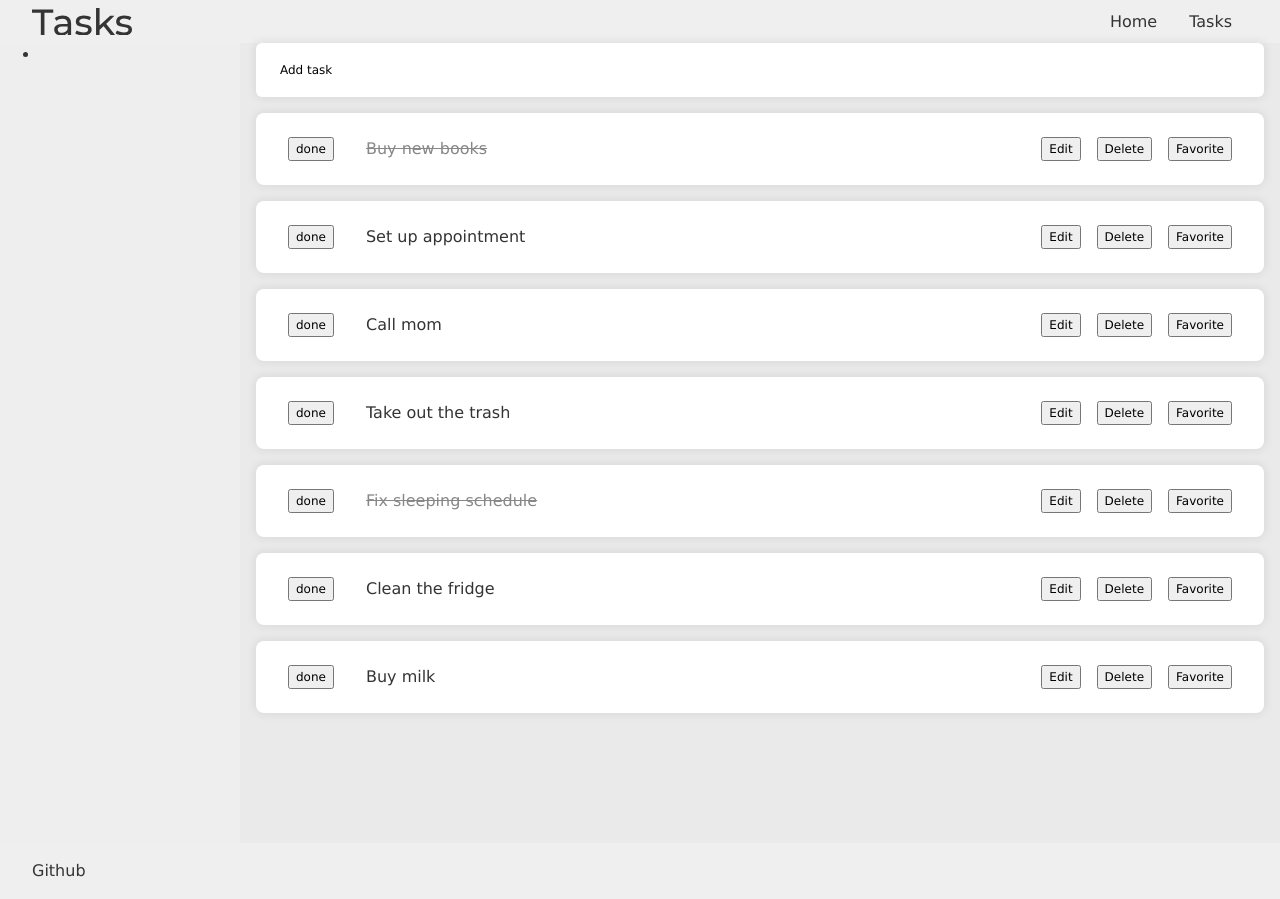
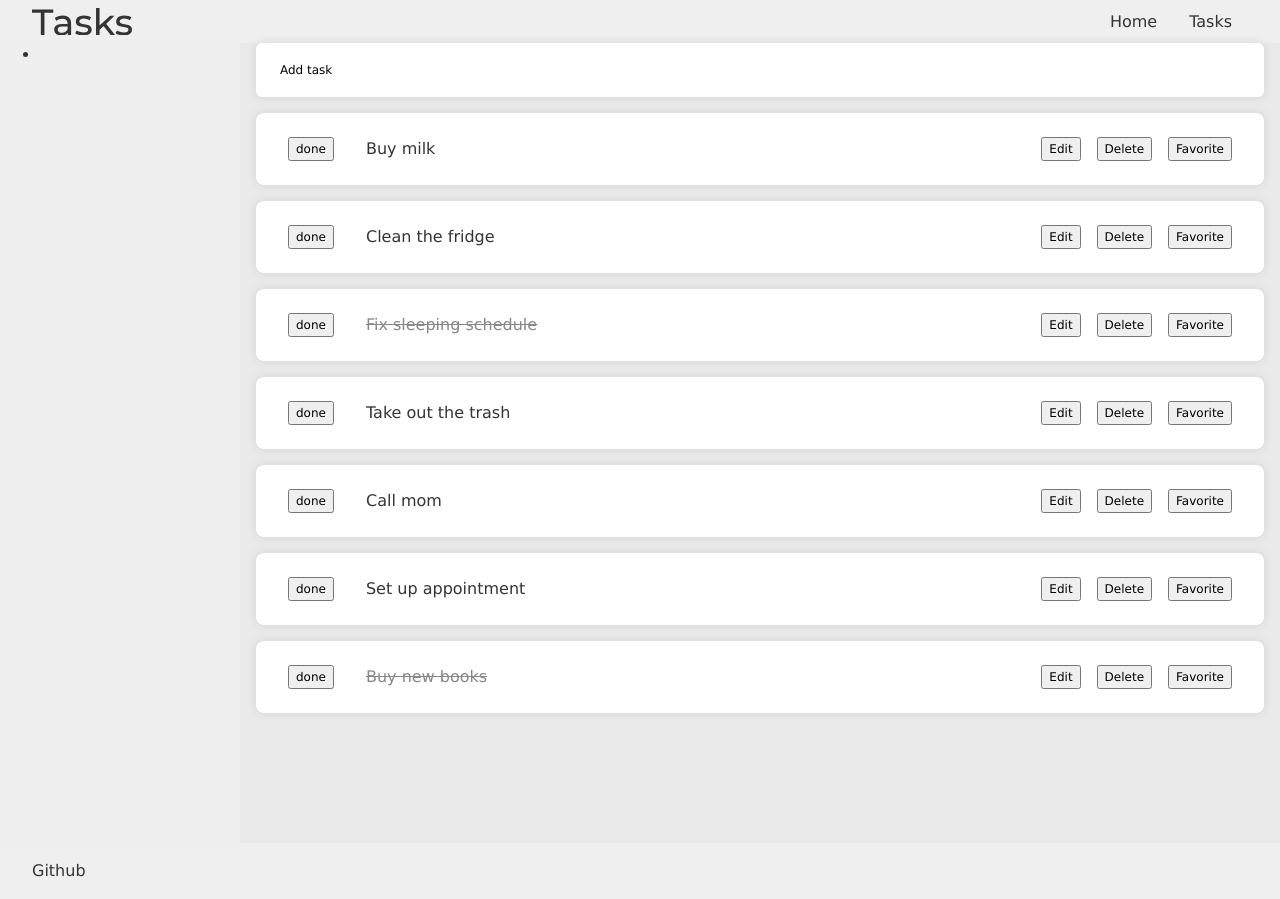
Before and after one commit to arthur-tsutiya/aplicacao-de-tarefas, a React (Create React App) app: page /tasks in a window 1280 px wide. Built offline with nearby package versions, Linux system fonts and the light colour scheme.

Commit message:
Fix bug in task rendering

```diff
--- a/src/components/TasksView.js
+++ b/src/components/TasksView.js
@@ -7,22 +7,23 @@ import { useState } from 'react';
 export default function TasksView({tasks, onTaskToggle, onTaskChange, onTaskDelete, onTaskAdd, onTaskImportanceToggle}) {
     const [editedTaskId, setEditedTaskId] = useState(null);
     const [newTask, setNewTask] = useState(false);
-/*
+
     const importantTasks = [];
     const regularTasks = [];
     tasks.forEach(task => {
-      if (task.important) {
-        let element = <Task key={task.id} task={task} onTaskToggle={onTaskToggle} onEditClick={editTask} onTaskDelete={onTaskDelete} onTaskImportanceToggle={onTaskImportanceToggle} important/>;
+
+        let element = <Task key={task.id} task={task} onTaskToggle={onTaskToggle} onEditClick={editTask} onTaskDelete={onTaskDelete} onTaskImportanceToggle={onTaskImportanceToggle}/>;
         if (task.id === editedTaskId) {
           element = <TaskEdit task={task} onTaskChange={onTaskChange} onTaskEditEnd={finishEditTask} onTaskImportanceToggle={onTaskImportanceToggle}/>;
         }
+
+      if (task.important) {
         importantTasks.push(element);
       } else {
-        let element = <Task key={task.id} task={task} onTaskToggle={onTaskToggle} onEditClick={editTask} onTaskDelete={onTaskDelete} onTaskImportanceToggle={onTaskImportanceToggle}/>;
         regularTasks.push(<Task key={task.id} task={task} onTaskToggle={onTaskToggle} onEditClick={editTask} onTaskDelete={onTaskDelete} onTaskImportanceToggle={onTaskImportanceToggle}/>);
       }
     });
-*/
+
     function editTask(id) {
       setEditedTaskId(id);
     }
@@ -43,10 +44,8 @@ export default function TasksView({tasks, onTaskToggle, onTaskChange, onTaskDele
       <section className="tasks-view">
         {newTask === true ? <TaskNew onTaskAdd={onTaskAdd} onFinishedTaskAdd={finishCreatingTask} /> : <button className="task card card-btn" onClick={createTask}>Add task</button>}
         <ul className="tasks-list">
-            {tasks.toReversed().map(task => {
-                if (editedTaskId === task.id) return <TaskEdit task={task} onTaskChange={onTaskChange} onTaskEditEnd={finishEditTask} onTaskImportanceToggle={onTaskImportanceToggle}/>;
-                return <Task key={task.id} task={task} onTaskToggle={onTaskToggle} onEditClick={editTask} onTaskDelete={onTaskDelete} onTaskImportanceToggle={onTaskImportanceToggle}/>;
-            })}
+            {importantTasks}
+            {regularTasks}
         </ul>
       </section>
     );
```
